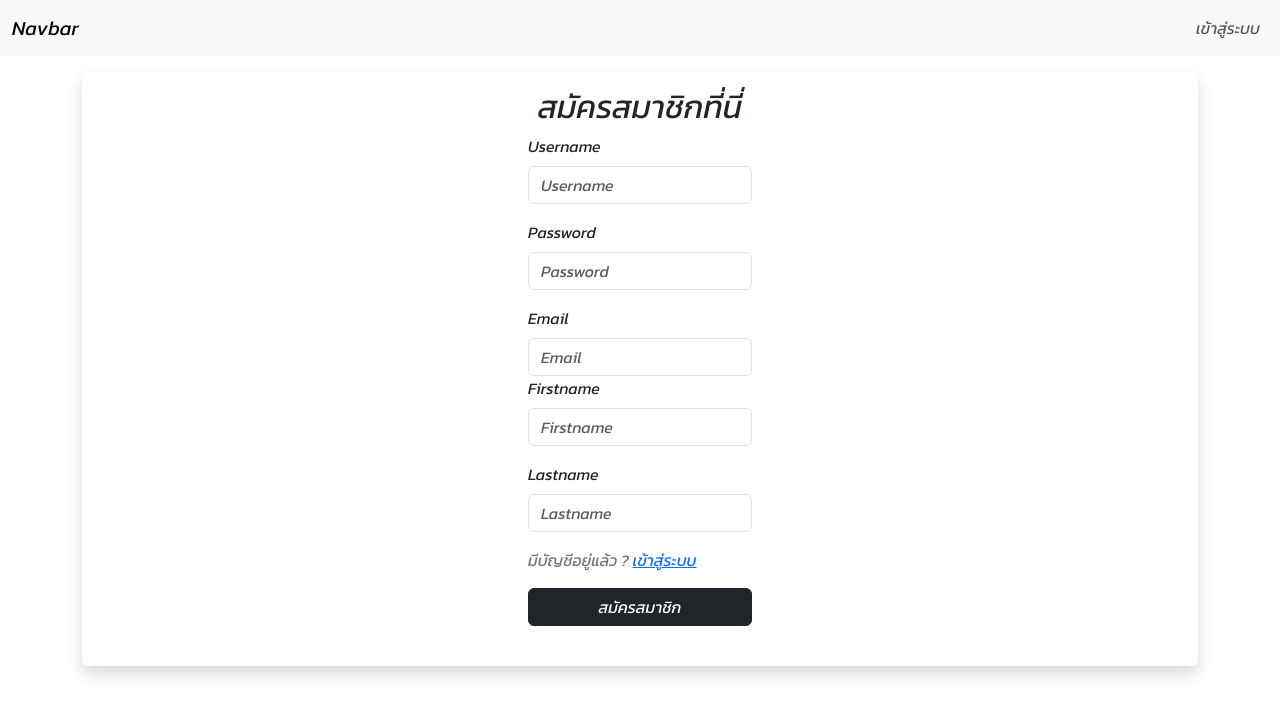
After one commit to nannary/Mid-Lab2934, a Django app: page /addmember in a window 1280 px wide. The commit adds this page. Shown: the top 716 px of the page. Run offline with Django 5.2, Linux system fonts and the light colour scheme; some libraries are stand-ins or nearby versions.

Commit message:
nan addmember

```diff
--- /dev/null
+++ b/flower_app/templates/addmember.html
@@ -0,0 +1,83 @@
+{% extends "base.html" %} {% block content %}
+<div
+  class="container my-3 d-flex justify-content-center align-items-center shadow rounded"
+>
+  <div class="row">
+    <div class="col">
+      <form action="{% url 'addmember' %}" method="POST">
+        {%csrf_token%}
+        <p></p>
+        <h2 class="text-center">สมัครสมาชิกที่นี่</h2>
+        <div class="mb-3">
+          <label for="exampleInputEmail1" class="form-label">Username</label>
+          <input
+            type="text"
+            class="form-control"
+            id="username"
+            name="username"
+            placeholder="Username"
+            aria-describedby="emailHelp"
+            required
+          />
+        </div>
+        <div class="mb-3">
+          <label for="exampleInputPassword1" class="form-label">Password</label>
+          <input
+            type="password"
+            class="form-control"
+            id="pwd"
+            name="pswd"
+            placeholder="Password"
+            required
+          />
+        </div>
+        <div class="mb-3">
+          <label for="exampleInputEmail1" class="form-label">Email</label>
+          <input
+            type="email"
+            class="form-control"
+            id="email"
+            name="email"
+            placeholder="Email"
+            aria-describedby="emailHelp"
+            required
+          />
+          <div class="mb-3">
+            <label for="exampleInputEmail1" class="form-label">Firstname</label>
+            <input
+              type="text"
+              class="form-control"
+              id="firstname"
+              name="firstname"
+              placeholder="Firstname"
+              aria-describedby="emailHelp"
+              required
+            />
+          </div>
+          <div class="mb-3">
+            <label for="exampleInputEmail1" class="form-label"
+              >Lastname</label
+            >
+            <input
+              type="text"
+              class="form-control"
+              id="lastname"
+              name="lastname"
+              placeholder="Lastname"
+              aria-describedby="emailHelp"
+              required
+            />
+          </div>
+        </div>
+        <p class="text-secondary">
+          มีบัญชีอยู่แล้ว ?
+          <a class="text-primary" href="/login">เข้าสู่ระบบ</a>
+        </p>
+        <button type="submit" class="btn btn-dark w-100">สมัครสมาชิก</button>
+        <p><br /></p>
+      </form>
+    </div>
+  </div>
+</div>
+
+{% endblock %}
--- a/flower_app/urls.py
+++ b/flower_app/urls.py
@@ -7,4 +7,5 @@ urlpatterns = [
     path('list', list, name='list'),
     path('login',views.custom_login),
     path('logout',views.logout_view),
+    path('addmember', views.addmember, name='addmember'),
 ]
--- a/flower_app/views.py
+++ b/flower_app/views.py
@@ -43,7 +43,7 @@ def custom_login(request):
         user = authenticate(request, username=username, password=password)
         if user is not None:
             login(request, user)
-            messages.success(request, 'เข้าสู่ระบบสำเร็จ!')
+            messages.success(request, f'เข้าสู่ระบบสำเร็จ! ยินดีต้อนรับ, {user.username}!')
             return redirect('/')
         else:
             messages.error(request, 'เข้าสู่ระบบผิดพลาด. โปรดตรวจสอบข้อมูลของคุณอีกครั้ง.')
@@ -53,3 +53,19 @@ def custom_login(request):
 def logout_view(request):
         logout(request)
         return render(request, 'login.html')
+
+def addmember(request):
+    if request.method == 'POST':
+        username = request.POST['username']
+        password = request.POST['pswd']
+        email = request.POST['email']
+        first_name = request.POST['firstname']
+        last_name = request.POST['lastname']
+
+        # สร้างผู้ใช้ในฐานข้อมูล
+        user = User.objects.create_user(username=username, password=password, email=email, first_name=first_name, last_name=last_name)
+
+        messages.success(request, 'สมัครสมาชิกสำเร็จ !')
+        return redirect('/')
+
+    return render(request, 'addmember.html')
```
Also changed, not shown: flower_app/templates/login.html (+14 -4 lines), db.sqlite3.
